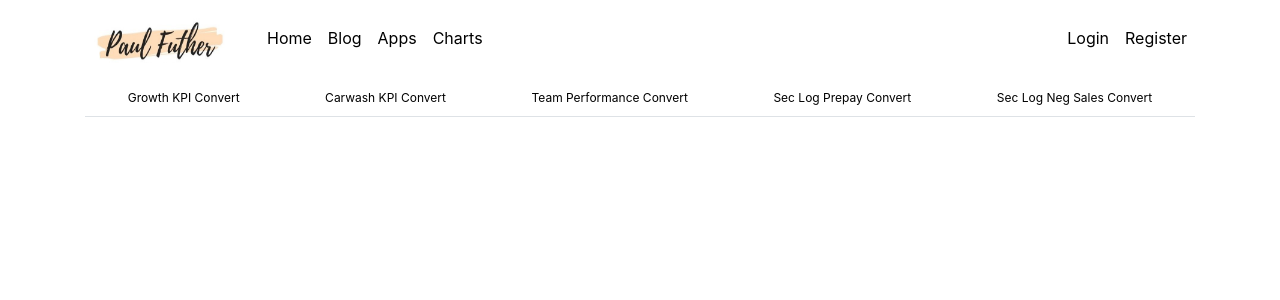
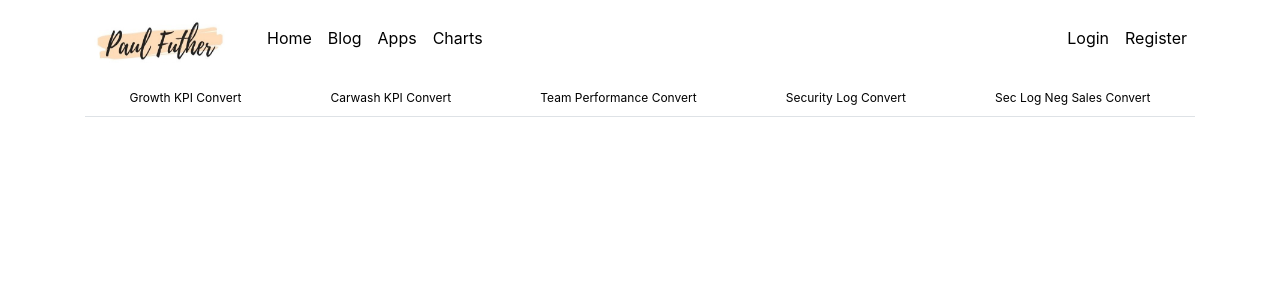
Before and after one commit to Paulfuther/Work-Website, a Flask app: page /applications in a window 1280 px wide. Shown: the top 300 px of the page. Run offline with Flask 2, Linux system fonts and the light colour scheme; some libraries are stand-ins or nearby versions.

Commit message:
corrected app tabs

```diff
--- a/flaskblog/templates/applications.html
+++ b/flaskblog/templates/applications.html
@@ -13,7 +13,7 @@
             <a class="flex-sm-fill text-sm-center nav-link" href="kpiconvert">Growth KPI Convert</a>
             <a class="flex-sm-fill text-sm-center nav-link" href="carwashkpiconvert">Carwash KPI Convert</a>
             <a class="flex-sm-fill text-sm-center nav-link" href="tpfileconvert">Team Performance Convert</a>
-            <a class="flex-sm-fill text-sm-center nav-link" href="securityfileconvert">Sec Log Prepay Convert</a>
+            <a class="flex-sm-fill text-sm-center nav-link" href="securityfileconvert">Security Log Convert</a>
             <a class="flex-sm-fill text-sm-center nav-link" href="securityfilenegconvert">Sec Log Neg Sales Convert</a>
             </nav>
             </div>
```
Also changed, not shown: flaskblog/site.db.
